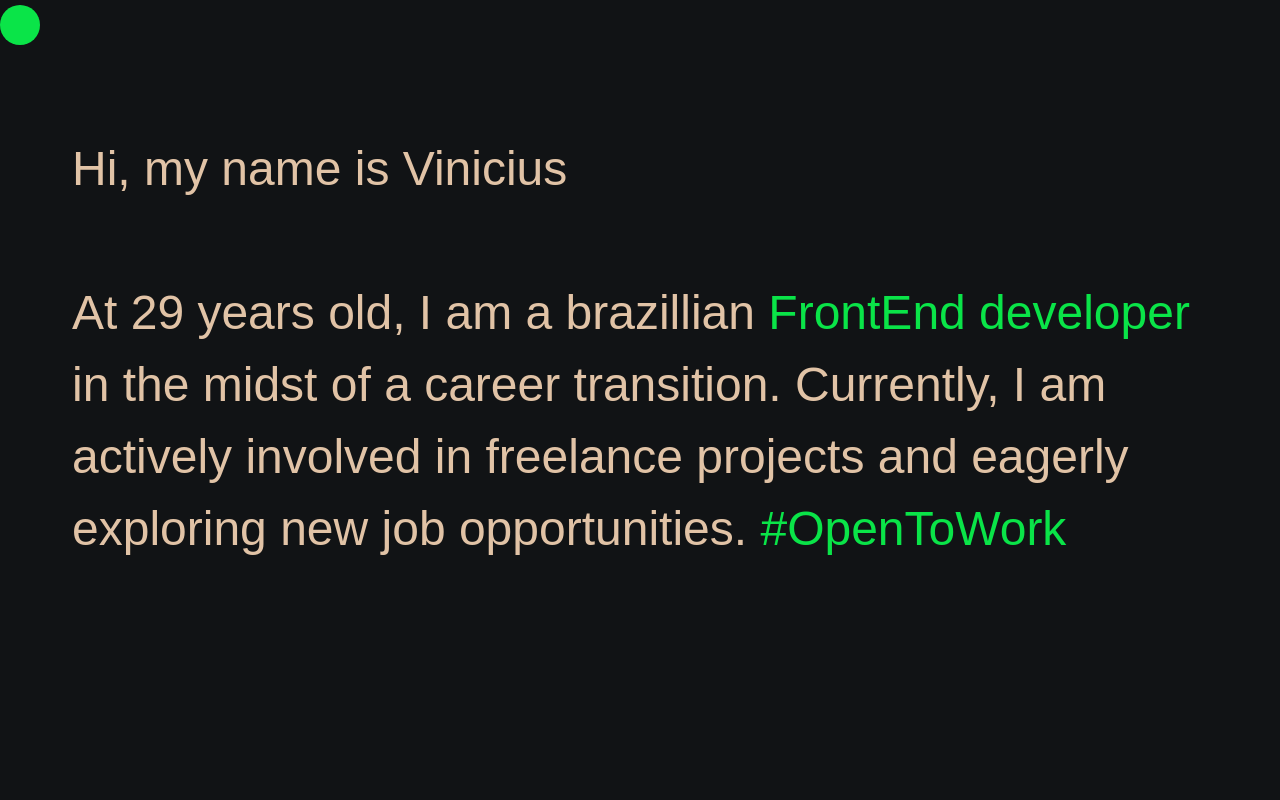
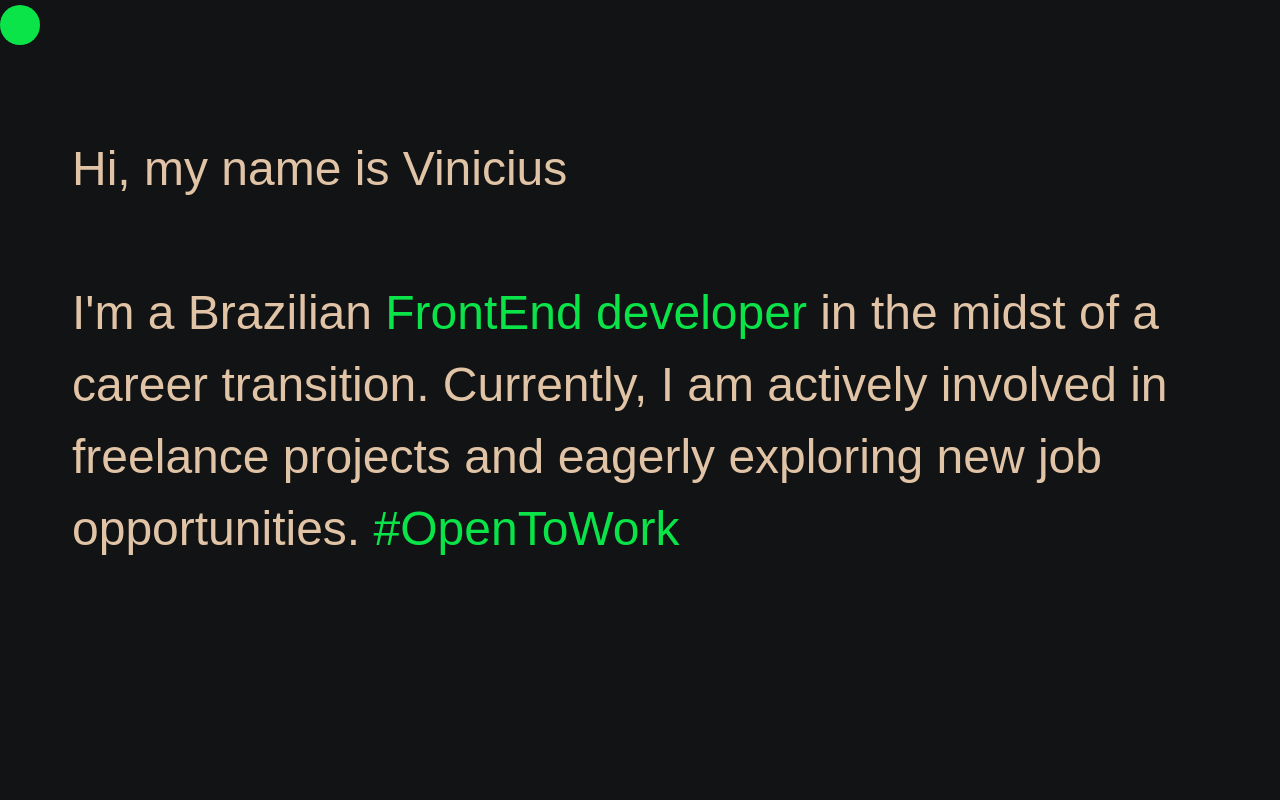
Before and after one commit to vinigouvea16/porfolio, a Next.js app: page / in a window 1280 px wide. Shown: the part 940-1740 px from the top of the page. Built offline with nearby package versions, Linux system fonts and the light colour scheme; a web font is replaced by a local one.

Commit message:
email contact section updated, about me updated

```diff
--- a/src/app/layout.tsx
+++ b/src/app/layout.tsx
@@ -1,22 +1,13 @@
 import { darker, major } from '@/styles/fonts'
 import type { Metadata } from 'next'
-import Head from 'next/head'
 import './globals.css'
 
-type OGImage = string | URL
-
-type CustomMetadata = Metadata & {
-  openGraph: {
-    images: OGImage
-  }
-}
-
-export const metadata: CustomMetadata = {
+export const metadata: Metadata = {
   title: 'tailvinicss',
-  description: `Vinicius Gouvea's portfolio`,
+  description: `Vinicius Gouvea's porfolio`,
   metadataBase: new URL('https://tailvinicss.vercel.app'),
   openGraph: {
-    images: 'https://tailvinicss.vercel.app/opengraph-image.png',
+    images: '/opengraph-image.png',
   },
 }
 
@@ -27,20 +18,6 @@ export default function RootLayout({
 }) {
   return (
     <html lang="en">
-      <Head>
-        <meta name="description" content={metadata.description || ''} />
-        <meta property="og:description" content={metadata.description || ''} />
-        <meta
-          property="og:url"
-          content={metadata.metadataBase?.toString() || ''}
-        />
-        {metadata.openGraph.images && (
-          <meta
-            property="og:image"
-            content={metadata.openGraph.images.toString()}
-          />
-        )}
-      </Head>
       <body className={`${darker.variable} ${major.variable}`}>{children}</body>
     </html>
   )
--- a/src/components/Aboutme/aboutme.tsx
+++ b/src/components/Aboutme/aboutme.tsx
@@ -54,11 +54,12 @@ export function AboutMe() {
             setIsHovered(false)
           }}
         >
-          Hi, my name is Vinicius <br />
+          Hi, my name is Vinicius
           <br />
-          At {age} years old, I am a brazillian FullStack developer in the midst
-          of a career transition. Currently, I am actively involved in freelance
-          projects and eagerly exploring new job opportunities. #OpenToWork
+          <br />
+          I&apos;m a Brazilian FullStack developer navigating my career
+          transition. Currently, I am actively involved in freelance projects
+          and eagerly exploring new job opportunities. #OpenToWork
         </p>
       </motion.div>
 
@@ -68,9 +69,9 @@ export function AboutMe() {
           Hi, my name is Vinicius
           <br />
           <br />
-          At {age} years old, I am a brazillian <span>FrontEnd developer </span>{' '}
-          in the midst of a career transition. Currently, I am actively involved
-          in freelance projects and eagerly exploring new job opportunities.{' '}
+          I&apos;m a Brazilian <span>FrontEnd developer</span> in the midst of a
+          career transition. Currently, I am actively involved in freelance
+          projects and eagerly exploring new job opportunities.{' '}
           <span>#OpenToWork</span>
         </p>
       </div>
--- a/src/components/Contact/contact.module.scss
+++ b/src/components/Contact/contact.module.scss
@@ -125,7 +125,7 @@
   border: 1px solid #111315;
   /* border: 1px solid #fff; */
   border-radius: 3em;
-  padding: 15px 40px;
+  padding: 15px 30px;
   background-color: #111315;
   /* background-color: #FFF; */
 }
@@ -148,4 +148,5 @@
     flex-direction: row;
     justify-content: space-evenly;
   }
+
 }
--- a/src/components/Contact/contact.tsx
+++ b/src/components/Contact/contact.tsx
@@ -50,7 +50,9 @@ export default function Contact() {
         <Magnetic animationProps={{ duration: 4, ease: 'elastic.out(1, 0.3)' }}>
           <div className={styles.rounded}>
             <p>
-              <a href="mailto:vrgouvea@outlook.com">vrgouvea@outlook.com</a>
+              <a href="mailto:contact@tailvinicss.dev">
+                contact@tailvinicss.dev
+              </a>
             </p>
           </div>
         </Magnetic>
```
